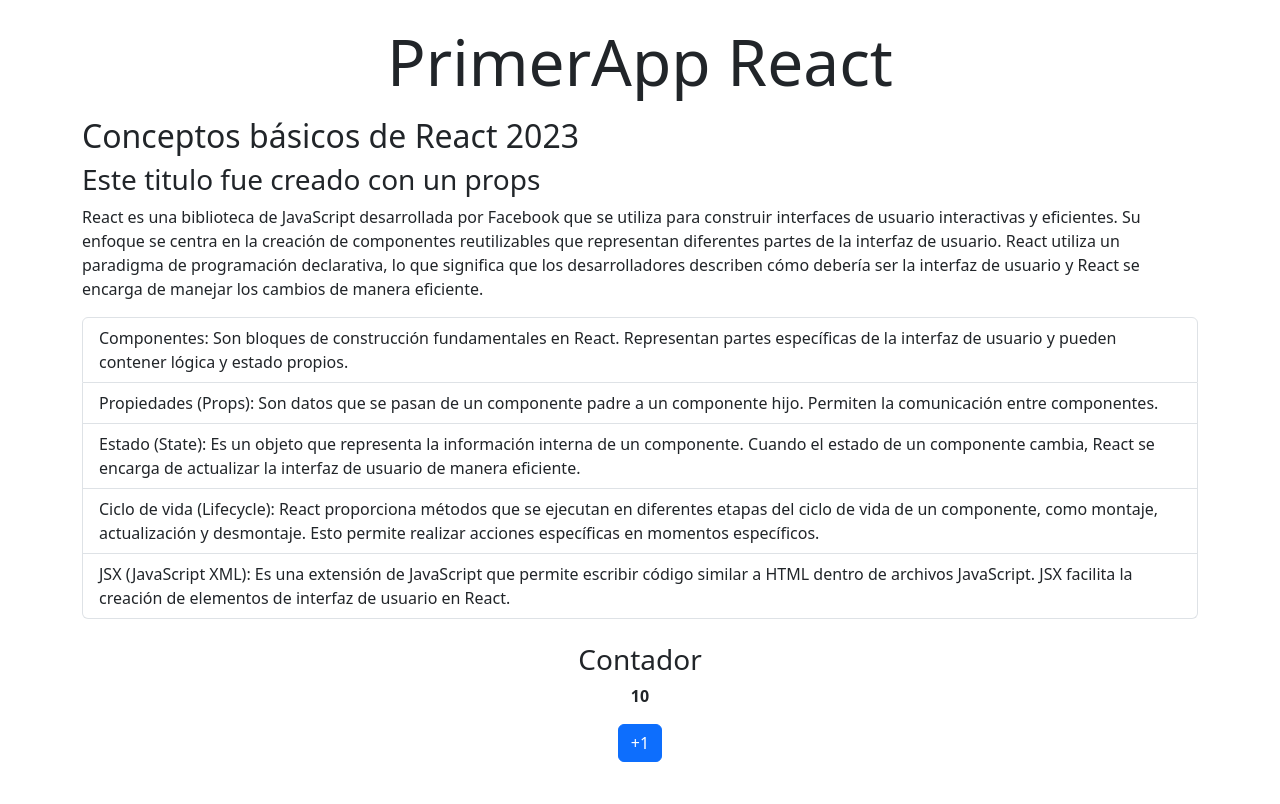
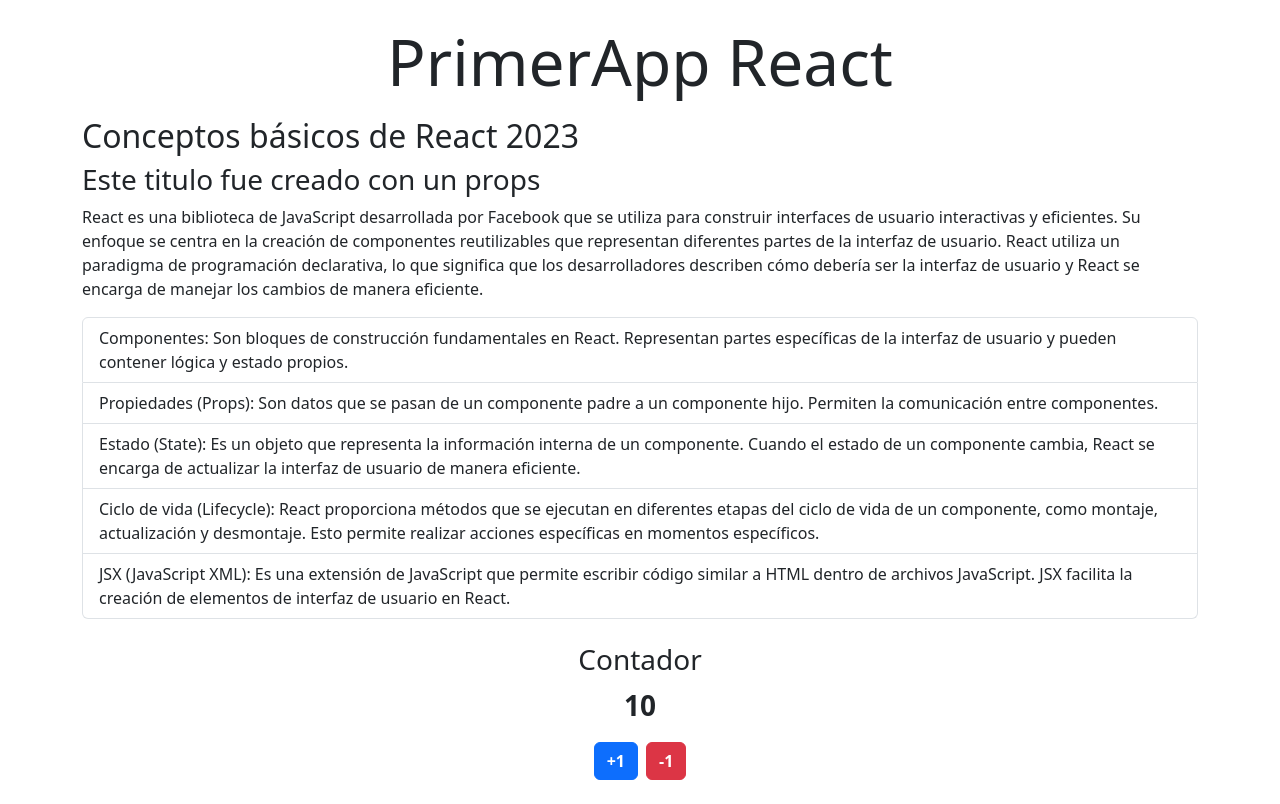
Before and after one commit to MartinCCornejo/primerAppReact, a React (Vite) app: page / in a window 1280 px wide. Built offline with nearby package versions, Linux system fonts and the light colour scheme.

Commit message:
Agregamos un boton para decrementar el número

```diff
--- a/src/components/Contador.jsx
+++ b/src/components/Contador.jsx
@@ -6,9 +6,12 @@ const Contador = () => {
   return (
     <article className="text-center mt-4">
       <h3>Contador</h3>
-      <p className="fw-bold">{numero}</p>
-      <button className="btn btn-primary" onClick={() => setNumero(numero + 1)}>
+      <p className="fw-bold fs-3">{numero}</p>
+      <button className="btn btn-primary fw-bold" onClick={() => setNumero(numero + 1)}>
         +1
+      </button>
+      <button className="btn btn-danger ms-2 fw-bold" onClick={() => setNumero(numero - 1)}>
+        -1
       </button>
     </article>
   );
```
